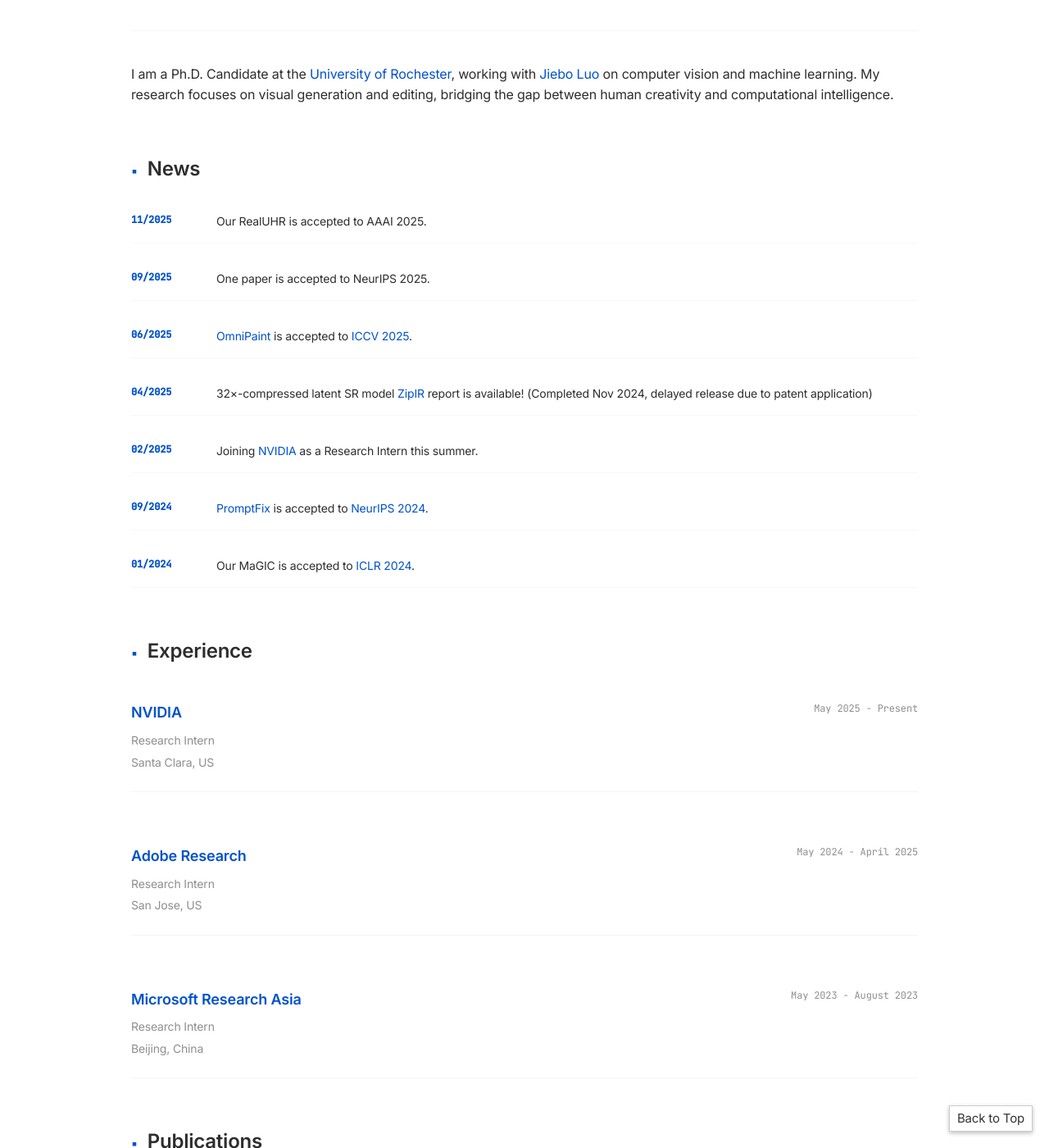
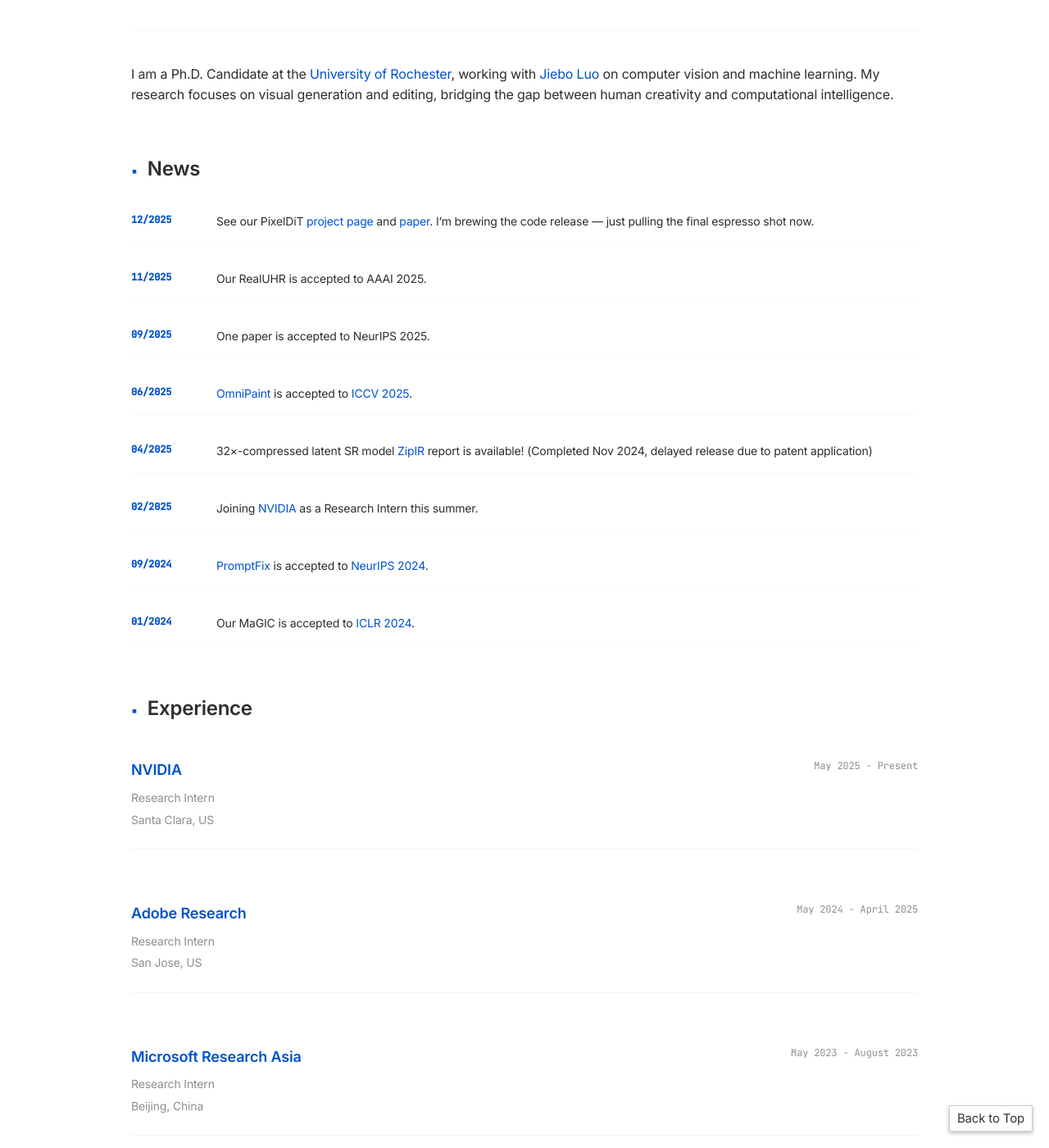
Before and after one commit to yeates/yeates.github.io, a Jekyll site: the page built from index.md, in a window 1280 px wide and 1400 px high, scrolled down 582 px. Shown: the whole window at 82% size. Built offline with Jekyll 4.4.1, drawn with Linux system fonts in a browser that asks for light colours; nearby versions of some CDN libraries; a style sheet for code colours, icons or effects is not loaded.

Commit message:
update pixeldit project page

```diff
--- a/index.md
+++ b/index.md
@@ -35,6 +35,12 @@
 </div> -->
 
 ## News
+
+<div class="news-item">
+<div class="news-date">12/2025</div>
+<div class="news-content">See our PixelDiT <a href="https://pixeldit.github.io/">project page</a> and <a href="https://arxiv.org/pdf/2511.20645">paper</a>. I’m brewing the code release — just pulling the final espresso shot now.</div>
+</div>
+
 
 <div class="news-item">
 <div class="news-date">11/2025</div>
@@ -120,7 +126,7 @@
 <div class="pub-authors"><strong>Yongsheng Yu</strong>, Wei Xiong, Weili Nie, Yichen Sheng, Shiqiu Liu, Jiebo Luo</div>
 <div class="pub-venue">Preprint, 2025</div>
 <div class="pub-links">
-<!-- <a href="https://www.yongshengyu.com/OmniPaint-Page/">Project</a> -->
+<a href="https://pixeldit.github.io/">Project</a>
 <a href="https://arxiv.org/pdf/2511.20645">PDF</a>
 <!-- <a href="https://github.com/yeates/OmniPaint">Code</a> -->
 </div>
```
